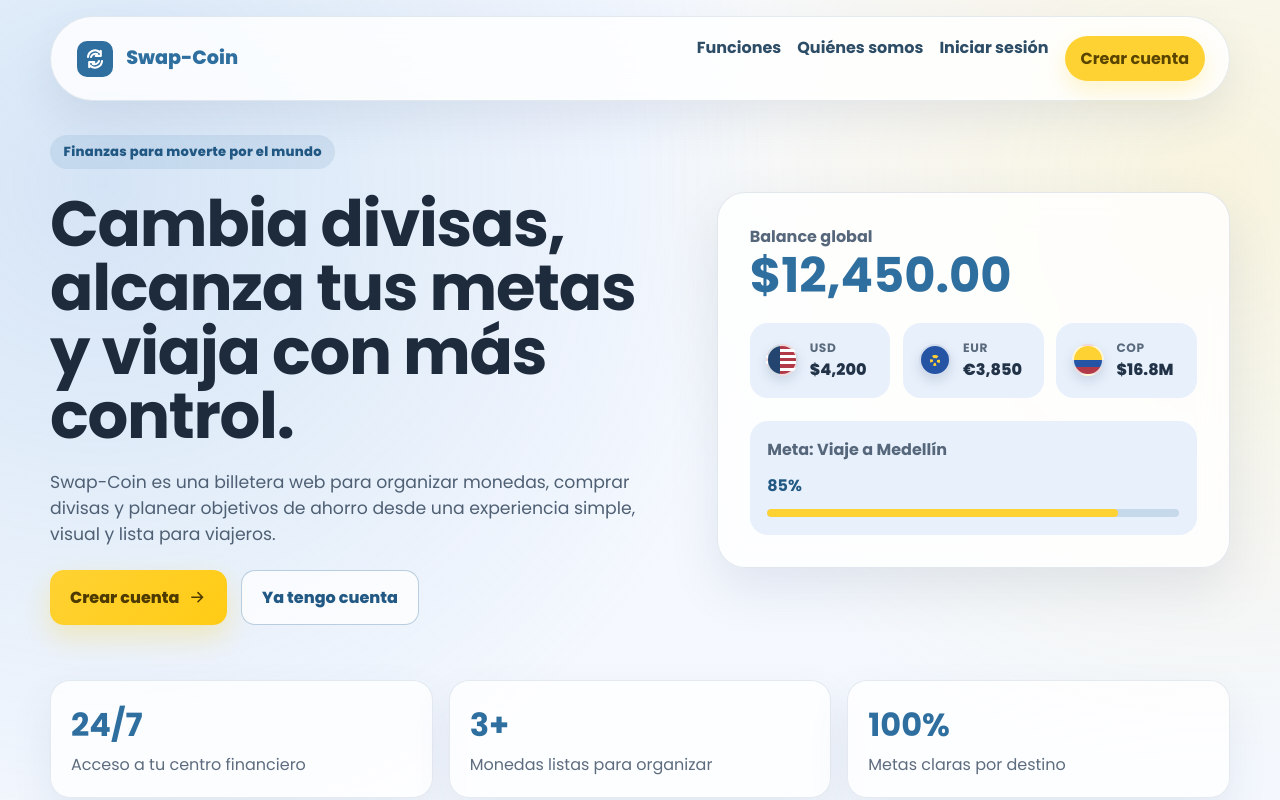
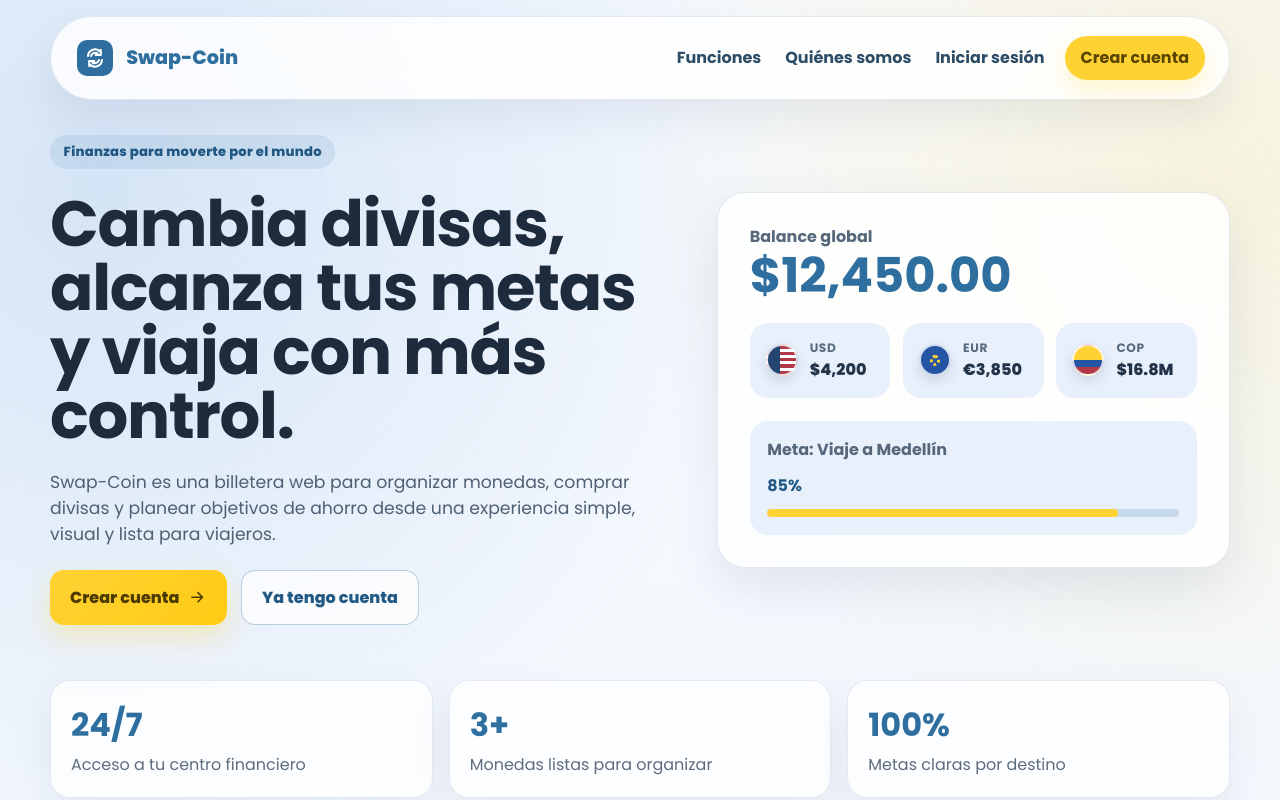
Before and after one commit to swapcoinn-droid/Swap-Coin-Frontend, a React (Vite) app: page / in a window 1280 px wide. Shown: the top 800 px of the page. Built offline with nearby package versions, Linux system fonts and the light colour scheme.

Commit message:
fix: align public navbar links

```diff
--- a/src/components/public-layout/public-layout.css
+++ b/src/components/public-layout/public-layout.css
@@ -140,6 +140,7 @@
     padding-top: 0;
     border-top: 0;
     display: inline-flex;
+    align-items: center;
     justify-content: flex-end;
     flex-wrap: wrap;
     gap: 1rem;
@@ -147,11 +148,14 @@
 
   .public-navbar__links a {
     width: auto;
-    padding: 0;
+    min-height: 2.75rem;
+    padding: 0 0.25rem;
+    display: inline-flex;
+    align-items: center;
   }
 
   .public-navbar__cta {
-    padding: 0.65rem 1rem !important;
+    padding: 0 1rem !important;
     border-radius: 999px !important;
   }
 
```
